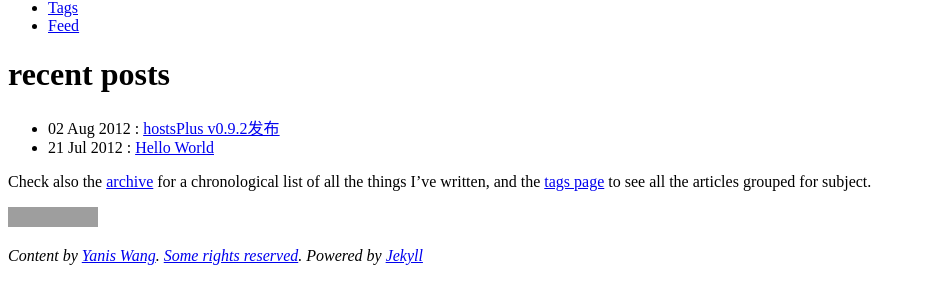
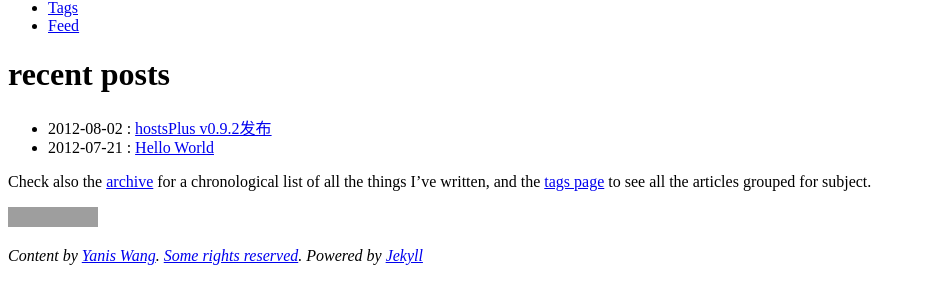
Before and after one commit to yaniswang/yaniswang.github.com, a Jekyll site: the page built from index.md, in a window 1280 px wide, cut to the strip 153-457 px from the top of the page. Shown: the whole strip, without its empty margins (0-926 px from the left). Built offline with Jekyll 4.4.1, drawn with Linux system fonts in a browser that asks for light colours; some web fonts are replaced; Markdown is read by kramdown in place of the engine named in the settings; grey boxes are pictures that could not be loaded.

Commit message:
修正日期格式

```diff
--- a/_includes/themes/mark-reid/post.html
+++ b/_includes/themes/mark-reid/post.html
@@ -1,7 +1,7 @@
 <div id="page">
 
 
-  <span class="date">{{ page.date | date_to_long_string }}</span>
+  <span class="date">{{ page.date | date: "%Y-%m-%d" }}</span>
 
   <h1 class="emphnext">{{ page.title }}</h1>
   <ul class="tag_box inline">
--- a/index.md
+++ b/index.md
@@ -6,7 +6,7 @@ title:
 
 <ul class="posts">
   {% for post in site.posts limit: 15 %}
-    <li><span>{{ post.date | date_to_string }}</span> : <a href="{{ BASE_PATH }}{{ post.url }}">{{ post.title }}</a>
+    <li><span>{{ post.date | date: "%Y-%m-%d" }}</span> : <a href="{{ BASE_PATH }}{{ post.url }}">{{ post.title }}</a>
     <!-- </br> <em>{{ post.excerpt }} </em> -->
 	</li>
   {% endfor %}
```
